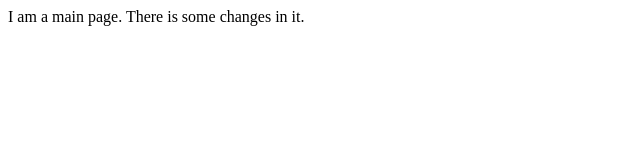
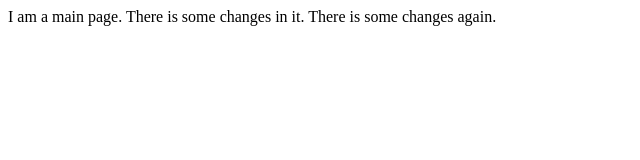
Before and after one commit to mumian12/ProjectA, a plain HTML site: page index.html in a window 1280 px wide. Shown: the whole page, without its empty margins (0-640 px from the left). Drawn offline with Linux system fonts and the light colour scheme.

Commit message:
commit 2

```diff
--- a/index.html
+++ b/index.html
@@ -1,6 +1,7 @@
 <html>
     I am a main page.
 
+    There is some changes in it.
 
-    There is some changes in it.
+    There is some changes again.
 </html>
```
